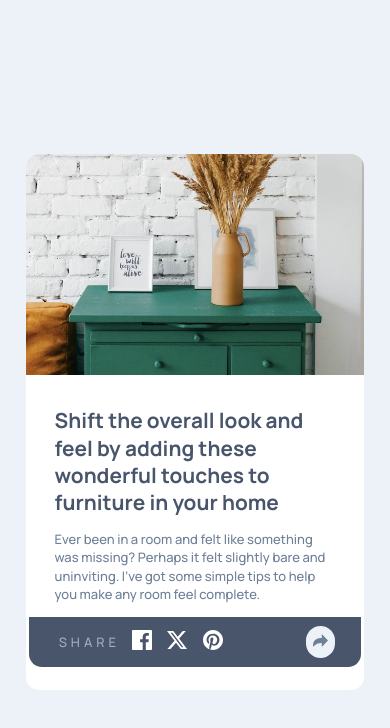
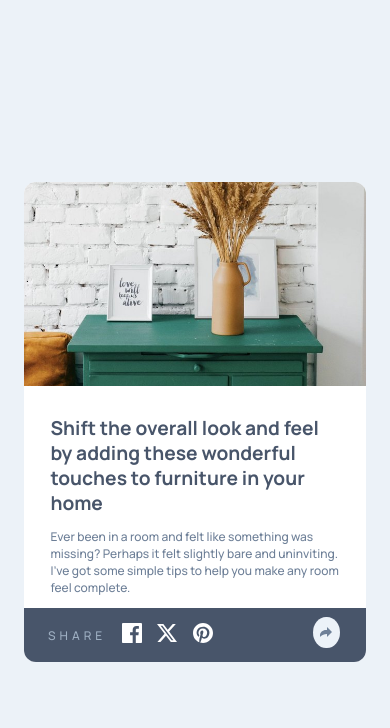
Before and after one commit to vedantagrawal524/article-preview-component, a plain HTML site: page index.html in a window 390 px wide. Both pictures are taken after a click on the element 320 px from the left and 642 px from the top of the page. Drawn offline with Linux system fonts and the light colour scheme.

Commit message:
Tooltip Fixed

```diff
--- a/css/style.css
+++ b/css/style.css
@@ -28,22 +28,24 @@ body {
   max-width: 55rem;
   min-height: 20em;
   border-radius: 1rem;
-  overflow: hidden;
 
   display: grid;
-  grid-template-columns: 1.2fr 2fr;
+  grid-template-columns: 40% 60%;
+
+  position: relative;
 }
 
 .img img {
   width: 100%;
   height: 100%;
+  border-radius: 1rem 0 0 1rem;
   object-fit: cover;
   object-position: left;
-  transition: all 0.5s ease;
+  transition: all 0.3s ease-in-out;
 }
 
 .content {
-  padding: 2.2em;
+  padding: 2.2em 2.2em 1em 2.2em;
 }
 
 .text {
@@ -61,7 +63,6 @@ body {
 }
 
 .footer {
-  /* position: relative; */
   display: flex;
   flex-direction: row;
   justify-content: space-between;
@@ -95,17 +96,23 @@ button {
 }
 
 .share {
-  position: relative;
+  z-index: 10;
+  align-items: center;
 }
 
 .share-button {
-  padding: 7px;
+  background-color: hsl(210, 46%, 95%);
+  padding: 0.6em;
   border: none;
   outline: none;
   cursor: pointer;
-  border-radius: 1.5em;
-  transition: all 0.25s ease;
-  background-color: hsl(210, 46%, 95%);
+  border-radius: 50%;
+  transition: all 0.3s ease;
+}
+
+.share-button img {
+  width: 1em;
+  height: auto;
 }
 
 .share-button:hover,
@@ -118,17 +125,16 @@ button {
   padding: 1em 2em;
   border-radius: 1em;
 
+  gap: 1.3em;
+  width: max-content;
   display: flex;
-  justify-content: space-between;
+  justify-content: start;
   align-items: center;
 
   position: absolute;
-  top: 49%;
-  right: 22%;
-}
-
-.share-options * {
-  margin: 0 0.3em;
+  left: 78%;
+  bottom: 30%;
+  transition: all 0.3s ease;
 }
 
 .share-options .share-text {
@@ -139,45 +145,62 @@ button {
 
 .triangle {
   color: hsl(217, 19%, 35%);
-  border-top: 2vh solid hsl(217, 19%, 35%);
-  border-left: 1vw solid transparent;
-  border-right: 1vw solid transparent;
+  border-top: 1em solid hsl(217, 19%, 35%);
+  border-left: 1em solid transparent;
+  border-right: 1em solid transparent;
 
+  display: block;
   position: absolute;
-  top: 56%;
-  right: 28.5%;
+  bottom: -0.8em;
+  left: 45%;
 }
 
 .pop-up {
   display: none;
 }
 
-@media screen and (max-width: 390px) {
+@media screen and (max-width: 768px) {
+  html {
+    font-size: 12.5px;
+  }
+
   .card {
     grid-template-columns: 1fr;
-    /* grid-template-rows: auto 4fr; */
-    /* max-width: 30rem; */
   }
 
   .img img {
+    border-radius: 1rem 1rem 0 0;
     width: 100%;
-    height: 17em;
+    max-height: 17em;
     object-position: top;
   }
+
   .share-options {
-    padding: 1em 10em 1em 2em;
-    border-radius: 0 0 1em 1em;
-    overflow: hidden;
-    flex-direction: row;
-    top: -15%;
-    right: -9%;
+    border-radius: 0 0 1rem 1rem;
+    bottom: 0;
+    left: 0;
+    width: 100%;
+    height: 4.5em;
   }
-
-  .footer,
-  .share-button {
-    position: relative;
+  .triangle {
+    display: none;
   }
 }
 
-@media screen and (max-width: 390px) {
+@media screen and (max-width: 425px) {
+  html {
+    font-size: 12px;
+  }
 }
+
+@media screen and (max-width: 375px) {
+  html {
+    font-size: 11px;
+  }
+}
+
+@media screen and (max-width: 320px) {
+  html {
+    font-size: 10.5px;
+  }
+}
--- a/index.html
+++ b/index.html
@@ -55,8 +55,21 @@
               </div>
             </div>
 
+            <div class="share">
+              <button class="share-button">
+                <img
+                  src="/images/icon-share.svg"
+                  alt="Share button"
+                  width="15"
+                  height="13"
+                />
+              </button>
+            </div>
+
             <div class="share-options pop-up">
               <span class="share-text">Share</span>
+
+              <div class="triangle pop-up"></div>
 
               <a href="https://www.facebook.com/">
                 <img
@@ -85,19 +98,6 @@
                 />
               </a>
             </div>
-
-            <div class="triangle pop-up"></div>
-
-            <div class="share">
-              <button class="share-button">
-                <img
-                  src="/images/icon-share.svg"
-                  alt="Share button"
-                  width="15"
-                  height="13"
-                />
-              </button>
-            </div>
           </div>
         </div>
       </article>
```
